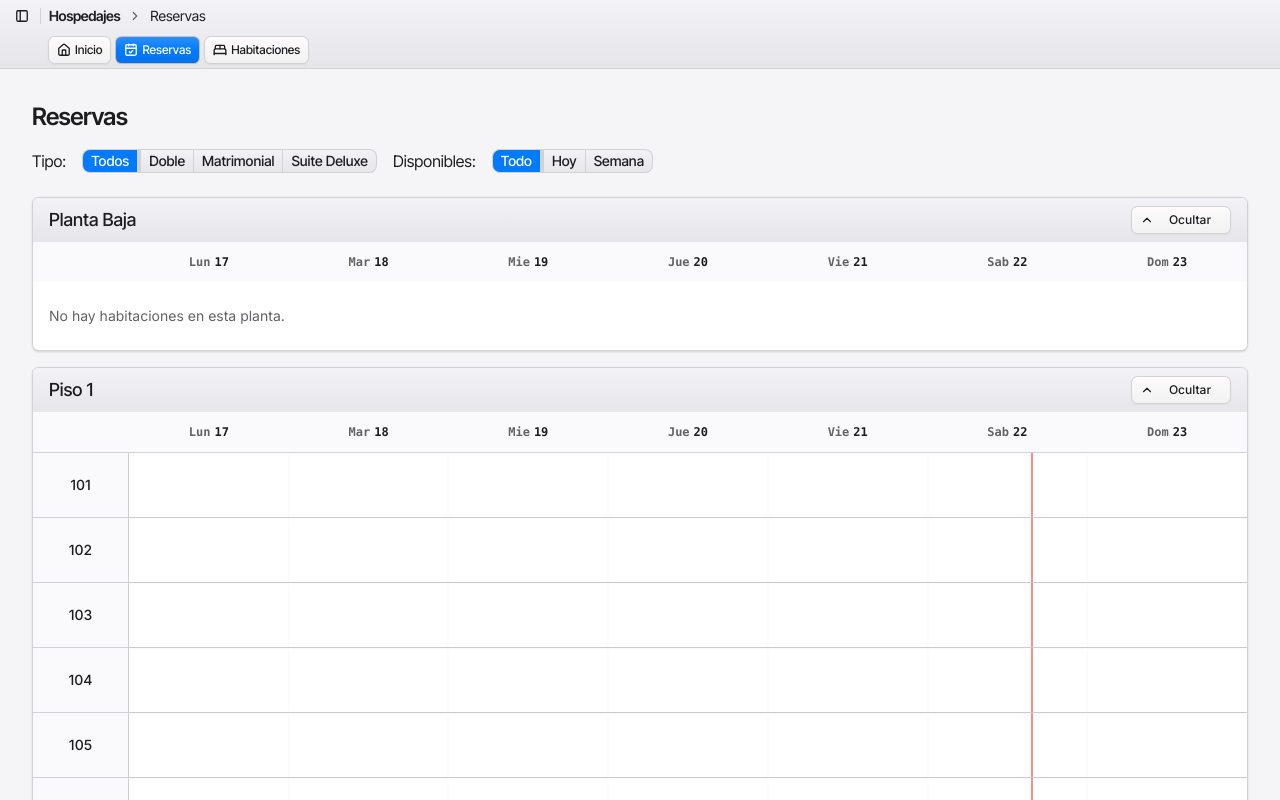
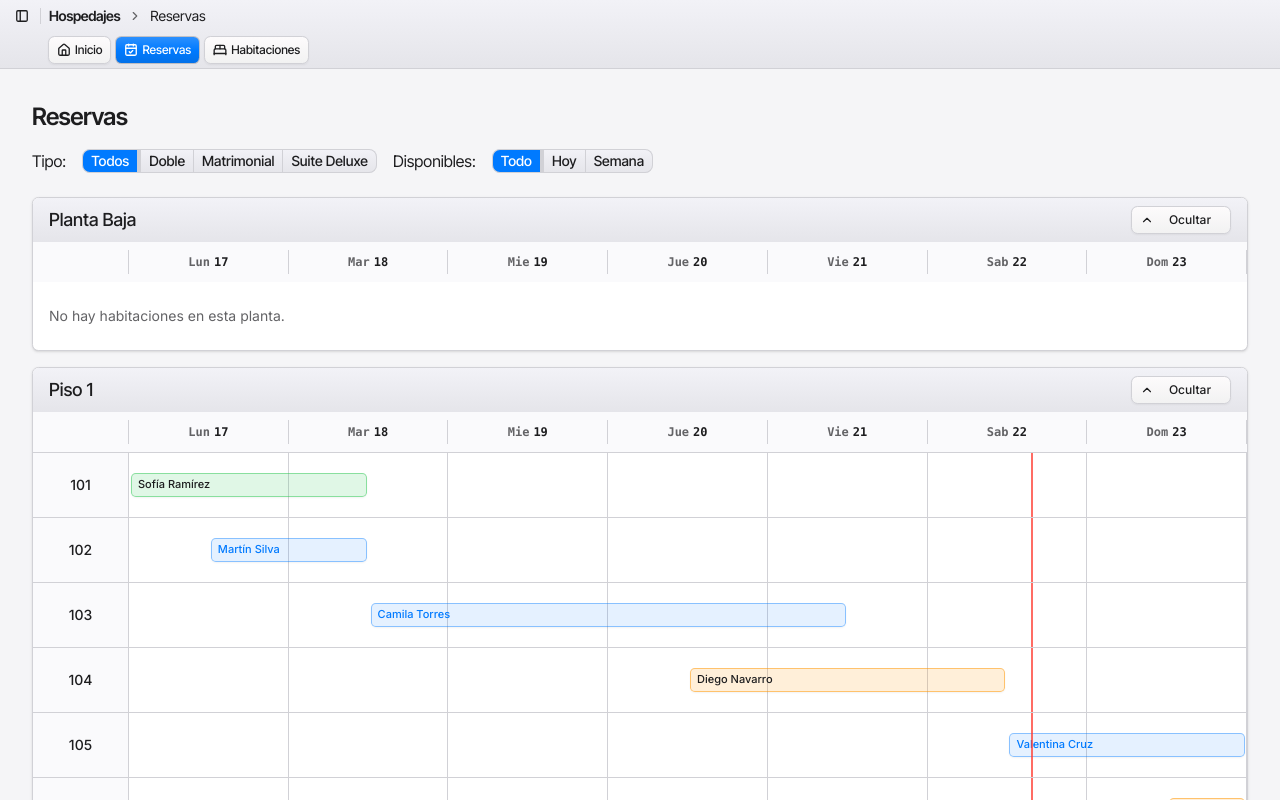
Before and after one commit to Araozu/hospedaje-electric-boogaloo, a React (Vite) app: page /reservas in a window 1280 px wide. Shown: the top 800 px of the page. Built offline with nearby package versions, Linux system fonts and the light colour scheme.

Commit message:
ai: render reservations

```diff
--- a/src/components/reservas/floor-reservation-view.tsx
+++ b/src/components/reservas/floor-reservation-view.tsx
@@ -2,15 +2,24 @@ import { ChevronDown } from "lucide-react";
 import { useEffect, useId, useState } from "react";
 
 import { Button } from "@/components/ui/button";
-import { type Floor, getReservationDays, getWeekStart } from "@/data/reservas";
+import type { Floor, Reservation, ReservationDay } from "@/data/reservas";
 import { GetDayPercentage } from "@/utils/time";
 
 import { RoomView } from "./room-view";
 
-export function FloorReservationView({ floor }: { floor: Floor }) {
+type FloorReservationViewProps = {
+	floor: Floor;
+	days: Array<ReservationDay>;
+	reservations: Array<Reservation>;
+};
+
+export function FloorReservationView({
+	floor,
+	days,
+	reservations,
+}: FloorReservationViewProps) {
 	const [isOpen, setIsOpen] = useState(true);
 	const contentId = useId();
-	const days = getReservationDays(getWeekStart(new Date()));
 
 	// NOTE: this could be a single global thing, & pass down via context.
 	// Only one per app needed
@@ -40,12 +49,13 @@ export function FloorReservationView({ floor }: { floor: Floor }) {
 			</div>
 			<div id={contentId} hidden={!isOpen} className="overflow-x-auto">
 				<div className="min-w-xl">
-					<div className="grid grid-cols-[6rem_repeat(7,minmax(2.5rem,1fr))] bg-muted/40 py-2">
-						<div className="flex items-center px-1 text-xs font-medium text-muted-foreground"></div>
+					<div className="grid grid-cols-[6rem_minmax(0,1fr)] bg-muted/40 py-2">
+						<div className="flex items-center border-r px-1 text-xs font-medium text-muted-foreground"></div>
+						<div className="grid grid-cols-[repeat(14,minmax(0,1fr))]">
 							{days.map((day) => (
 								<div
-								key={day.date.toISOString()}
-								className="flex items-center justify-center gap-1 px-1 py-1 text-xs font-semibold font-mono text-muted-foreground"
+									key={day.dateKey}
+									className="col-span-2 flex items-center justify-center gap-1 border-r px-1 py-1 text-xs font-semibold font-mono text-muted-foreground"
 									title={day.name}
 								>
 									{day.shortName}
@@ -53,12 +63,16 @@ export function FloorReservationView({ floor }: { floor: Floor }) {
 								</div>
 							))}
 						</div>
+					</div>
 					{floor.rooms.length > 0 ? (
 						floor.rooms.map((room) => (
 							<RoomView
-								key={room.name}
+								key={room.id}
 								room={room}
 								days={days}
+								reservations={reservations.filter(
+									(reservation) => reservation.roomId === room.id,
+								)}
 								currentTimeRatio={nowLineData[1]}
 								currentDate={nowLineData[0]}
 							/>
--- a/src/components/reservas/reservas-page.tsx
+++ b/src/components/reservas/reservas-page.tsx
@@ -1,9 +1,22 @@
 import { FilterContainer } from "@/components/ui/filter-container";
-import { floors } from "@/data/reservas";
+import {
+	addCalendarDays,
+	floors,
+	getReservationDays,
+	getWeekStart,
+	queryReservations,
+} from "@/data/reservas";
 
 import { FloorReservationView } from "./floor-reservation-view";
 
 export function Reservas() {
+	const weekStart = getWeekStart(new Date());
+	const days = getReservationDays(weekStart);
+	const reservations = queryReservations({
+		startDate: weekStart,
+		endDate: addCalendarDays(weekStart, days.length),
+	});
+
 	return (
 		<div className="p-8">
 			<h1 className="text-2xl font-heading font-semibold tracking-tight mb-4">
@@ -32,7 +45,11 @@ export function Reservas() {
 			<div className="mt-6">
 				{floors.map((f) => (
 					<div key={f.name}>
-						<FloorReservationView floor={f} />
+						<FloorReservationView
+							floor={f}
+							days={days}
+							reservations={reservations}
+						/>
 					</div>
 				))}
 			</div>
--- a/src/components/reservas/room-view.tsx
+++ b/src/components/reservas/room-view.tsx
@@ -1,43 +1,155 @@
 import {
-	isSameCalendarDay,
+	getCalendarDayDifference,
+	getDateKey,
+	type Reservation,
 	type ReservationDay,
+	type ReservationStatus,
 	type Room,
 } from "@/data/reservas";
+import { cn } from "@/lib/utils";
 
 type RoomViewProps = {
 	room: Room;
 	days: Array<ReservationDay>;
+	reservations: Array<Reservation>;
 	currentTimeRatio: number;
 	currentDate: Date;
 };
 
+const reservationStatusClasses: Record<ReservationStatus, string> = {
+	confirmed: "border-primary/40 bg-primary/10 text-primary",
+	pending: "border-chart-3/50 bg-chart-3/15 text-foreground",
+	"checked-in": "border-chart-2/50 bg-chart-2/15 text-foreground",
+};
+
+const reservationStatusLabels: Record<ReservationStatus, string> = {
+	confirmed: "Confirmada",
+	pending: "Pendiente",
+	"checked-in": "Alojado",
+};
+
+const gridColumnStartClasses = [
+	"col-start-1",
+	"col-start-2",
+	"col-start-3",
+	"col-start-4",
+	"col-start-5",
+	"col-start-6",
+	"col-start-7",
+	"col-start-8",
+	"col-start-9",
+	"col-start-10",
+	"col-start-11",
+	"col-start-12",
+	"col-start-13",
+	"col-start-14",
+	"col-start-15",
+] as const;
+
+const gridColumnEndClasses = [
+	"col-end-1",
+	"col-end-2",
+	"col-end-3",
+	"col-end-4",
+	"col-end-5",
+	"col-end-6",
+	"col-end-7",
+	"col-end-8",
+	"col-end-9",
+	"col-end-10",
+	"col-end-11",
+	"col-end-12",
+	"col-end-13",
+	"col-end-14",
+	"col-end-15",
+] as const;
+
+function getReservationPlacement(
+	reservation: Reservation,
+	days: Array<ReservationDay>,
+): string {
+	const visibleStart = days[0].dateKey;
+	const lastGridLine = days.length * 2 + 1;
+	const checkInOffset = getCalendarDayDifference(
+		visibleStart,
+		reservation.checkIn,
+	);
+	const checkOutOffset = getCalendarDayDifference(
+		visibleStart,
+		reservation.checkOut,
+	);
+	const startLine = Math.max(
+		1,
+		Math.min(lastGridLine - 1, (checkInOffset + 1) * 2),
+	);
+	const endLine = Math.max(
+		startLine + 1,
+		Math.min(lastGridLine, (checkOutOffset + 1) * 2),
+	);
+
+	return cn(
+		gridColumnStartClasses[startLine - 1],
+		gridColumnEndClasses[endLine - 1],
+	);
+}
+
+function getReservationLabel(reservation: Reservation): string {
+	return `${reservation.guestName}. Entrada ${reservation.checkIn}, salida ${reservation.checkOut}. ${reservationStatusLabels[reservation.status]}.`;
+}
+
 export function RoomView({
 	room,
 	days,
-	currentTimeRatio: redLine,
+	reservations,
+	currentTimeRatio,
 	currentDate,
 }: RoomViewProps) {
+	const currentDayIndex = days.findIndex(
+		(day) => day.dateKey === getDateKey(currentDate),
+	);
+	const currentLinePosition =
+		((currentDayIndex + currentTimeRatio) / days.length) * 100;
+
 	return (
-		<div className="grid grid-cols-[6rem_repeat(7,minmax(2.5rem,1fr))] border-t group">
-			<div
-				className="flex items-center justify-center px-1 text-sm font-medium
-				border-r bg-muted/40 group-hover:bg-accent/50 transition-colors"
-			>
+		<div className="grid grid-cols-[6rem_minmax(0,1fr)] border-t group">
+			<div className="flex items-center justify-center border-r bg-muted/40 px-1 text-sm font-medium transition-colors group-hover:bg-accent/50">
 				{room.name}
 			</div>
-			{days.map((day) => (
-				<div
-					key={`${room.name}-${day.date.toISOString()}`}
-					className="relative min-h-16 shadow-xs transition-colors hover:border-primary/50 hover:bg-accent/50"
-				>
-					{isSameCalendarDay(day.date, currentDate) ? (
+			<div className="relative min-h-16">
+				<div className="pointer-events-none absolute inset-0 grid grid-cols-[repeat(14,minmax(0,1fr))]">
+					{days.map((day) => (
 						<div
-							className="absolute h-full w-0.5 bg-red-400/75"
-							style={{ left: `${redLine * 100}%` }}
-						></div>
-					) : null}
+							key={`${room.id}-day-${day.dateKey}`}
+							className="col-span-2 border-r transition-colors hover:bg-accent/50"
+						/>
+					))}
 				</div>
-			))}
+				<div className="relative grid min-h-16 grid-cols-[repeat(14,minmax(0,1fr))] items-center">
+					{reservations.map((reservation) => (
+						<div
+							key={reservation.id}
+							className={cn(
+								"z-10 mx-0.5 min-w-0 overflow-hidden rounded-sm border px-1.5 py-1 text-[0.6875rem] font-medium leading-tight shadow-xs transition-[filter,transform] hover:brightness-105",
+								reservationStatusClasses[reservation.status],
+								getReservationPlacement(reservation, days),
+							)}
+							title={getReservationLabel(reservation)}
+						>
+							<span className="block truncate">{reservation.guestName}</span>
+							<span className="sr-only">
+								{getReservationLabel(reservation)}
+							</span>
+						</div>
+					))}
+				</div>
+				{currentDayIndex >= 0 ? (
+					<div
+						aria-hidden="true"
+						className="pointer-events-none absolute inset-y-0 z-20 w-0.5 bg-destructive/75"
+						style={{ left: `${currentLinePosition}%` }}
+					/>
+				) : null}
+			</div>
 		</div>
 	);
 }
--- a/src/data/reservas.ts
+++ b/src/data/reservas.ts
@@ -4,20 +4,35 @@ export type Floor = {
 };
 
 export type Room = {
+	id: string;
 	name: string;
+};
+
+export type ReservationStatus = "confirmed" | "pending" | "checked-in";
+
+export type Reservation = {
+	id: string;
+	roomId: string;
+	guestName: string;
+	checkIn: string;
+	checkOut: string;
+	status: ReservationStatus;
 };
 
 export type DayName = "L" | "M" | "Mi" | "J" | "V" | "S" | "D";
 
 export type ReservationDay = {
 	date: Date;
+	dateKey: string;
 	dayNumber: number;
 	label: DayName;
 	name: string;
 	shortName: string;
 };
 
-const weekDayData: Array<Omit<ReservationDay, "date" | "dayNumber">> = [
+const weekDayData: Array<
+	Omit<ReservationDay, "date" | "dateKey" | "dayNumber">
+> = [
 	{ label: "D", name: "Domingo", shortName: "Dom" },
 	{ label: "L", name: "Lunes", shortName: "Lun" },
 	{ label: "M", name: "Martes", shortName: "Mar" },
@@ -35,9 +50,36 @@ export function getReservationDays(startDate: Date): Array<ReservationDay> {
 		return {
 			...weekDayData[date.getDay()],
 			date,
+			dateKey: getDateKey(date),
 			dayNumber: date.getDate(),
 		};
 	});
+}
+
+export function getDateKey(date: Date): string {
+	const year = date.getFullYear();
+	const month = String(date.getMonth() + 1).padStart(2, "0");
+	const day = String(date.getDate()).padStart(2, "0");
+
+	return `${year}-${month}-${day}`;
+}
+
+export function addCalendarDays(date: Date, days: number): Date {
+	const result = new Date(date);
+	result.setDate(result.getDate() + days);
+	return result;
+}
+
+function getCalendarDayNumber(dateKey: string): number {
+	const [year, month, day] = dateKey.split("-").map(Number);
+	return Date.UTC(year, month - 1, day) / (24 * 60 * 60 * 1000);
+}
+
+export function getCalendarDayDifference(
+	firstDate: string,
+	secondDate: string,
+): number {
+	return getCalendarDayNumber(secondDate) - getCalendarDayNumber(firstDate);
 }
 
 export function getWeekStart(date: Date): Date {
@@ -47,12 +89,176 @@ export function getWeekStart(date: Date): Date {
 	return weekStart;
 }
 
-export function isSameCalendarDay(firstDate: Date, secondDate: Date): boolean {
-	return (
-		firstDate.getFullYear() === secondDate.getFullYear() &&
-		firstDate.getMonth() === secondDate.getMonth() &&
-		firstDate.getDate() === secondDate.getDate()
-	);
+type ReservationSeed = Omit<Reservation, "checkIn" | "checkOut"> & {
+	checkInOffset: number;
+	nights: number;
+};
+
+function createMockReservations(weekStart: Date): Array<Reservation> {
+	const seeds: Array<ReservationSeed> = [
+		{
+			id: "res-101-1",
+			roomId: "101",
+			guestName: "Sofía Ramírez",
+			checkInOffset: -2,
+			nights: 3,
+			status: "checked-in",
+		},
+		{
+			id: "res-102-1",
+			roomId: "102",
+			guestName: "Martín Silva",
+			checkInOffset: 0,
+			nights: 1,
+			status: "confirmed",
+		},
+		{
+			id: "res-103-1",
+			roomId: "103",
+			guestName: "Camila Torres",
+			checkInOffset: 1,
+			nights: 3,
+			status: "confirmed",
+		},
+		{
+			id: "res-104-1",
+			roomId: "104",
+			guestName: "Diego Navarro",
+			checkInOffset: 3,
+			nights: 2,
+			status: "pending",
+		},
+		{
+			id: "res-105-1",
+			roomId: "105",
+			guestName: "Valentina Cruz",
+			checkInOffset: 5,
+			nights: 2,
+			status: "confirmed",
+		},
+		{
+			id: "res-106-1",
+			roomId: "106",
+			guestName: "Andrés Molina",
+			checkInOffset: 6,
+			nights: 1,
+			status: "pending",
+		},
+		{
+			id: "res-108-1",
+			roomId: "108",
+			guestName: "Lucía Herrera",
+			checkInOffset: -1,
+			nights: 1,
+			status: "confirmed",
+		},
+		{
+			id: "res-110-1",
+			roomId: "110",
+			guestName: "Javier Ortega",
+			checkInOffset: 2,
+			nights: 5,
+			status: "confirmed",
+		},
+		{
+			id: "res-111-1",
+			roomId: "111",
+			guestName: "Paula Méndez",
+			checkInOffset: 0,
+			nights: 2,
+			status: "checked-in",
+		},
+		{
+			id: "res-111-2",
+			roomId: "111",
+			guestName: "Nicolás Fuentes",
+			checkInOffset: 2,
+			nights: 2,
+			status: "confirmed",
+		},
+		{
+			id: "res-115-1",
+			roomId: "115",
+			guestName: "Renata Vidal",
+			checkInOffset: 4,
+			nights: 1,
+			status: "confirmed",
+		},
+		{
+			id: "res-201-1",
+			roomId: "201",
+			guestName: "Marcos Paredes",
+			checkInOffset: -2,
+			nights: 3,
+			status: "confirmed",
+		},
+		{
+			id: "res-202-1",
+			roomId: "202",
+			guestName: "Elena Rojas",
+			checkInOffset: 0,
+			nights: 4,
+			status: "checked-in",
+		},
+		{
+			id: "res-203-1",
+			roomId: "203",
+			guestName: "Tomás Cabrera",
+			checkInOffset: 2,
+			nights: 1,
+			status: "pending",
+		},
+		{
+			id: "res-204-1",
+			roomId: "204",
+			guestName: "Florencia León",
+			checkInOffset: 4,
+			nights: 2,
+			status: "confirmed",
+		},
+		{
+			id: "res-205-1",
+			roomId: "205",
+			guestName: "Gabriel Soto",
+			checkInOffset: 6,
+			nights: 1,
+			status: "confirmed",
+		},
+	];
+
+	return seeds.map(({ checkInOffset, nights, ...seed }) => {
+		const checkIn = addCalendarDays(weekStart, checkInOffset);
+
+		return {
+			...seed,
+			checkIn: getDateKey(checkIn),
+			checkOut: getDateKey(addCalendarDays(checkIn, nights)),
+		};
+	});
+}
+
+export type ReservationQuery = {
+	startDate: Date;
+	endDate: Date;
+	roomIds?: ReadonlyArray<string>;
+};
+
+export function queryReservations({
+	startDate,
+	endDate,
+	roomIds,
+}: ReservationQuery): Array<Reservation> {
+	const startDateKey = getDateKey(startDate);
+	const endDateKey = getDateKey(endDate);
+	const reservations = createMockReservations(getWeekStart(startDate));
+
+	return reservations.filter((reservation) => {
+		const matchesRoom = roomIds?.includes(reservation.roomId) ?? true;
+		const overlapsRange =
+			reservation.checkIn < endDateKey && reservation.checkOut >= startDateKey;
+
+		return matchesRoom && overlapsRange;
+	});
 }
 
 export const floors: Array<Floor> = [
@@ -63,27 +269,27 @@ export const floors: Array<Floor> = [
 	{
 		name: "Piso 1",
 		rooms: [
-			{ name: "101" },
-			{ name: "102" },
-			{ name: "103" },
-			{ name: "104" },
-			{ name: "105" },
-			{ name: "106" },
-			{ name: "108" },
-			{ name: "110" },
-			{ name: "111" },
-			{ name: "115" },
+			{ id: "101", name: "101" },
+			{ id: "102", name: "102" },
+			{ id: "103", name: "103" },
+			{ id: "104", name: "104" },
+			{ id: "105", name: "105" },
+			{ id: "106", name: "106" },
+			{ id: "108", name: "108" },
+			{ id: "110", name: "110" },
+			{ id: "111", name: "111" },
+			{ id: "115", name: "115" },
 		],
 	},
 	{
 		name: "Piso 2",
 		rooms: [
-			{ name: "201" },
-			{ name: "202" },
-			{ name: "203" },
-			{ name: "204" },
-			{ name: "205" },
-			{ name: "206" },
+			{ id: "201", name: "201" },
+			{ id: "202", name: "202" },
+			{ id: "203", name: "203" },
+			{ id: "204", name: "204" },
+			{ id: "205", name: "205" },
+			{ id: "206", name: "206" },
 		],
 	},
 ];
```
Lines whose indentation alone changed are shown as unchanged.
